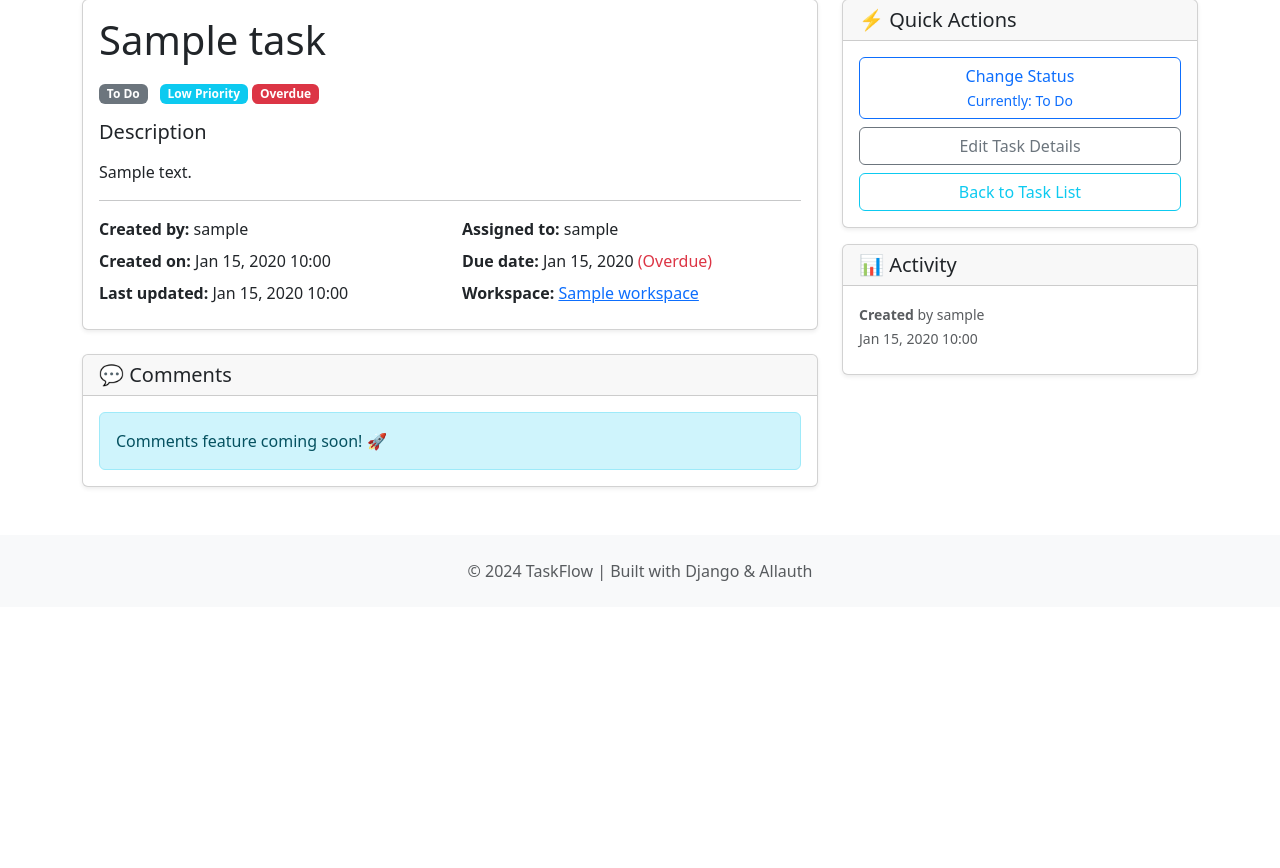
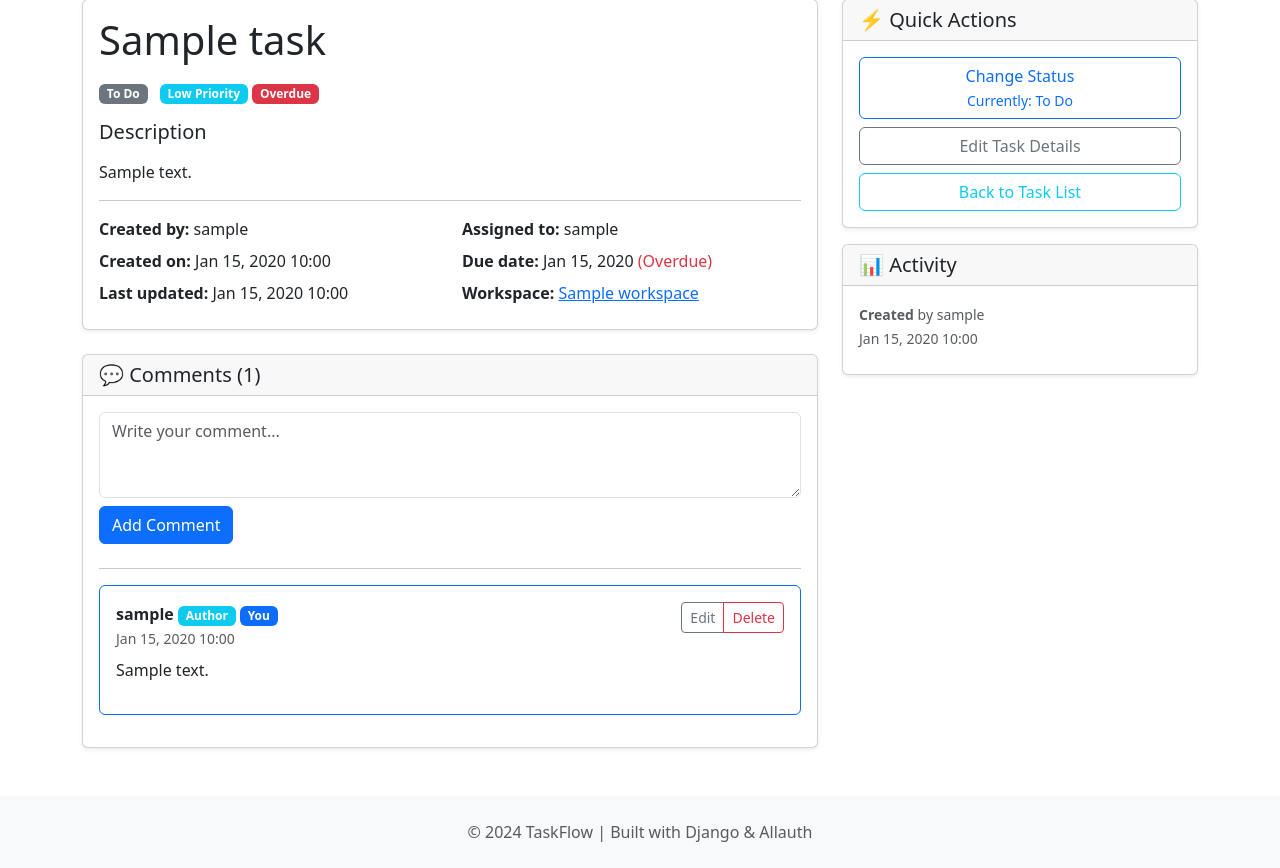
Before and after one commit to itsMisbah/TrelloLite, a Django app: page /tasks/1/ in a window 1280 px wide. Shown: the part 169-1037 px from the top of the page. Before the commit the page ends 750 px from the top, so only its background shows below. Run offline with Django 5.2, Linux system fonts and the light colour scheme; a user stored in the database is signed in; tables that the repository leaves empty hold one stand-in row (values such as "Sample post").

Commit message:
Add comment feature with permissions of edit and del

```diff
--- a/tasks/forms.py
+++ b/tasks/forms.py
@@ -1,5 +1,5 @@
 from django import forms
-from .models import Task
+from .models import Task, Comment
 
 
 class TaskForm(forms.ModelForm):
@@ -74,3 +74,21 @@ class TaskFilterForm(forms.Form):
             choices = [('', 'All Assignees'), ('unassigned', 'Unassigned')]
             choices += [(m.id, m.username) for m in members]
             self.fields['assigned_to'].choices = choices
+
+
+class CommentForm(forms.ModelForm):
+    """Form for adding/editing comments"""
+
+    class Meta:
+        model = Comment  # Make sure to import Comment at top
+        fields = ['text']
+        widgets = {
+            'text': forms.Textarea(attrs={
+                'class': 'form-control',
+                'rows': 3,
+                'placeholder': 'Write your comment...'
+            }),
+        }
+        labels = {
+            'text': ''
+        }
--- a/tasks/models.py
+++ b/tasks/models.py
@@ -127,3 +127,50 @@ class Task(models.Model):
         """Check if user can delete this task"""
         # Only workspace owner or task creator can delete
         return self.workspace.is_owner(user) or self.created_by == user
+
+
+class Comment(models.Model):
+    """
+    Comment model - represents a comment on a task.
+    Users can comment on tasks they have access to.
+    """
+
+    task = models.ForeignKey(
+        Task,
+        on_delete=models.CASCADE,
+        related_name='comments',
+        help_text="Task this comment belongs to"
+    )
+
+    user = models.ForeignKey(
+        settings.AUTH_USER_MODEL,
+        on_delete=models.CASCADE,
+        related_name='comments',
+        help_text="User who wrote this comment"
+    )
+
+    text = models.TextField(help_text="Comment text")
+
+    created_at = models.DateTimeField(auto_now_add=True)
+    updated_at = models.DateTimeField(auto_now=True)
+
+    class Meta:
+        ordering = ['created_at']  # Oldest first
+        verbose_name = 'Comment'
+        verbose_name_plural = 'Comments'
+
+    def __str__(self):
+        return f"{self.user.username} on {self.task.title}"
+
+    def can_edit(self, user):
+        """Check if user can edit this comment"""
+        return self.user == user
+
+    def can_delete(self, user):
+        """Check if user can delete this comment"""
+        # User can delete own comment OR workspace owner can delete any comment
+        return self.user == user or self.task.workspace.is_owner(user)
+
+    def is_edited(self):
+        """Check if comment was edited"""
+        return self.updated_at > self.created_at + timezone.timedelta(seconds=1)
--- a/tasks/templates/tasks/task_detail.html
+++ b/tasks/templates/tasks/task_detail.html
@@ -92,15 +92,67 @@
             </div>
         </div>
 
-        <!-- Comments section (placeholder) -->
+        <!-- Comments section -->
         <div class="card shadow-sm">
             <div class="card-header">
-                <h5 class="mb-0">💬 Comments</h5>
+                <h5 class="mb-0">💬 Comments ({{ comments.count }})</h5>
             </div>
             <div class="card-body">
-                <div class="alert alert-info mb-0">
-                    Comments feature coming soon! 🚀
-                </div>
+                <!-- Add Comment Form -->
+                <form method="post" action="{% url 'tasks:add_comment' task.pk %}" class="mb-4">
+                    {% csrf_token %}
+                    {{ comment_form.text }}
+                    <button type="submit" class="btn btn-primary mt-2">Add Comment</button>
+                </form>
+
+                <hr>
+
+                <!-- Comment List -->
+                {% if comments %}
+                    {% for comment in comments %}
+                        <div class="card mb-3 {% if comment.user == request.user %}border-primary{% endif %}">
+                            <div class="card-body">
+                                <div class="d-flex justify-content-between align-items-start mb-2">
+                                    <div>
+                                        <strong>{{ comment.user.username }}</strong>
+                                        {% if comment.user == task.created_by %}
+                                            <span class="badge bg-info">Author</span>
+                                        {% endif %}
+                                        {% if comment.user == request.user %}
+                                            <span class="badge bg-primary">You</span>
+                                        {% endif %}
+                                        <br>
+                                        <small class="text-muted">
+                                            {{ comment.created_at|date:"M d, Y H:i" }}
+                                            {% if comment.is_edited %}
+                                                <em>(edited)</em>
+                                            {% endif %}
+                                        </small>
+                                    </div>
+                                    {% if comment.can_edit_by_user or comment.can_delete_by_user %}
+                                        <div class="btn-group btn-group-sm">
+                                            {% if comment.can_edit_by_user %}
+                                                <a href="{% url 'tasks:edit_comment' comment.pk %}" class="btn btn-outline-secondary">
+                                                    Edit
+                                                </a>
+                                            {% endif %}
+                                            {% if comment.can_delete_by_user %}
+                                                <a href="{% url 'tasks:delete_comment' comment.pk %}" class="btn btn-outline-danger">
+                                                    Delete
+                                                </a>
+                                            {% endif %}
+                                        </div>
+                                    {% endif %}
+                                </div>
+                                <p class="mb-0">{{ comment.text|linebreaks }}</p>
+                            </div>
+                        </div>
+                    {% endfor %}
+                {% else %}
+                    <div class="alert alert-info">
+                        <p class="mb-0">No comments yet. Be the first to comment!</p>
+                    </div>
+                {% endif %}
             </div>
         </div>
     </div>
--- a/tasks/urls.py
+++ b/tasks/urls.py
@@ -13,4 +13,9 @@ urlpatterns = [
     path('<int:pk>/update/', views.TaskUpdateView.as_view(), name='update'),
     path('<int:pk>/delete/', views.TaskDeleteView.as_view(), name='delete'),
     path('<int:pk>/toggle-status/', views.toggle_task_status, name='toggle_status'),
+
+    # Comments - ADD THESE LINES
+    path('<int:task_id>/comment/add/', views.add_comment, name='add_comment'),
+    path('comment/<int:pk>/edit/', views.edit_comment, name='edit_comment'),
+    path('comment/<int:pk>/delete/', views.delete_comment, name='delete_comment'),
 ]
--- a/tasks/views.py
+++ b/tasks/views.py
@@ -5,8 +5,8 @@ from django.contrib import messages
 from django.views.generic import ListView, DetailView, CreateView, UpdateView, DeleteView
 from django.urls import reverse_lazy, reverse
 from django.db.models import Q
-from .models import Task
-from .forms import TaskForm, TaskFilterForm
+from .models import Task, Comment
+from .forms import TaskForm, TaskFilterForm, CommentForm
 from workspaces.models import Workspace
 
 
@@ -81,6 +81,14 @@ class TaskDetailView(LoginRequiredMixin, UserPassesTestMixin, DetailView):
         task = self.get_object()
         context['can_edit'] = task.can_edit(self.request.user)
         context['can_delete'] = task.can_delete(self.request.user)
+        context['comment_form'] = CommentForm()
+        comments = task.comments.all()
+        context['comments'] = comments
+
+        for comment in comments:
+            comment.can_edit_by_user = comment.can_edit(self.request.user)
+            comment.can_delete_by_user = comment.can_delete(self.request.user)
+
         return context
 
 
@@ -189,3 +197,77 @@ def toggle_task_status(request, pk):
 
     # Redirect back to referring page or task detail
     return redirect(request.META.get('HTTP_REFERER', reverse('tasks:detail', kwargs={'pk': pk})))
+
+
+@login_required
+def add_comment(request, task_id):
+    """Add a comment to a task"""
+    task = get_object_or_404(Task, pk=task_id)
+
+    # Check if user can access this task
+    if not (task.workspace.is_owner(request.user) or task.workspace.is_member(request.user)):
+        messages.error(request, "You don't have permission to comment on this task.")
+        return redirect('tasks:detail', pk=task_id)
+
+    if request.method == 'POST':
+        form = CommentForm(request.POST)
+        if form.is_valid():
+            comment = form.save(commit=False)
+            comment.task = task
+            comment.user = request.user
+            comment.save()
+            messages.success(request, "Comment added successfully!")
+        else:
+            messages.error(request, "Error adding comment. Please try again.")
+
+    return redirect('tasks:detail', pk=task_id)
+
+
+@login_required
+def edit_comment(request, pk):
+    """Edit a comment"""
+    comment = get_object_or_404(Comment, pk=pk)
+
+    # Check permission
+    if not comment.can_edit(request.user):
+        messages.error(request, "You can only edit your own comments.")
+        return redirect('tasks:detail', pk=comment.task.pk)
+
+    if request.method == 'POST':
+        form = CommentForm(request.POST, instance=comment)
+        if form.is_valid():
+            form.save()
+            messages.success(request, "Comment updated successfully!")
+            return redirect('tasks:detail', pk=comment.task.pk)
+    else:
+        form = CommentForm(instance=comment)
+
+    context = {
+        'form': form,
+        'comment': comment,
+        'task': comment.task,
+    }
+    return render(request, 'tasks/comment_edit.html', context)
+
+
+@login_required
+def delete_comment(request, pk):
+    """Delete a comment"""
+    comment = get_object_or_404(Comment, pk=pk)
+    task_pk = comment.task.pk
+
+    # Check permission
+    if not comment.can_delete(request.user):
+        messages.error(request, "You don't have permission to delete this comment.")
+        return redirect('tasks:detail', pk=task_pk)
+
+    if request.method == 'POST':
+        comment.delete()
+        messages.success(request, "Comment deleted successfully!")
+        return redirect('tasks:detail', pk=task_pk)
+
+    context = {
+        'comment': comment,
+        'task': comment.task,
+    }
+    return render(request, 'tasks/comment_confirm_delete.html', context)
```
Also changed, not shown: tasks/admin.py (+16 -1 lines), tasks/templates/tasks/comment_confirm_delete.html (added, +45 -0 lines), tasks/templates/tasks/comment_edit.html (added, +41 -0 lines).
